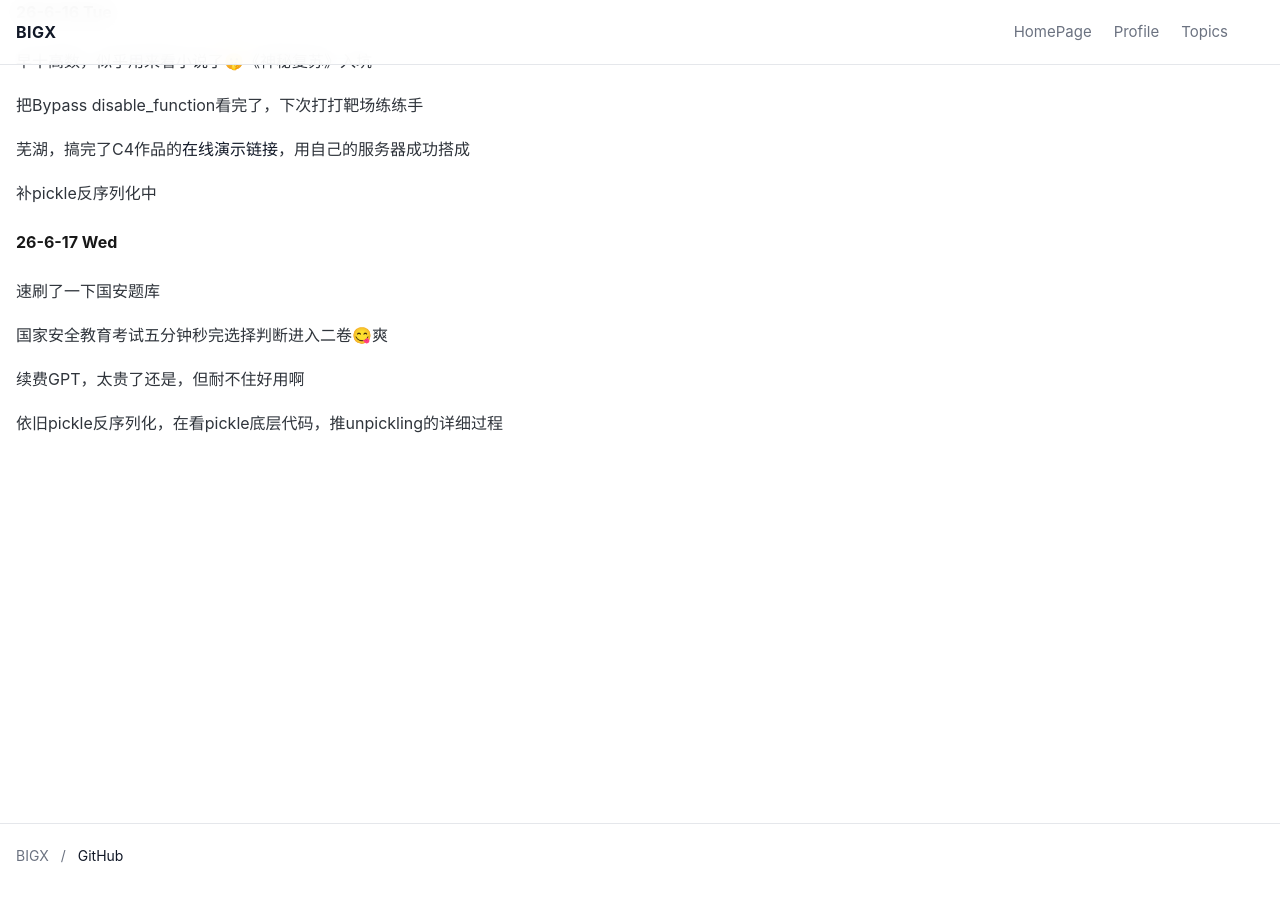
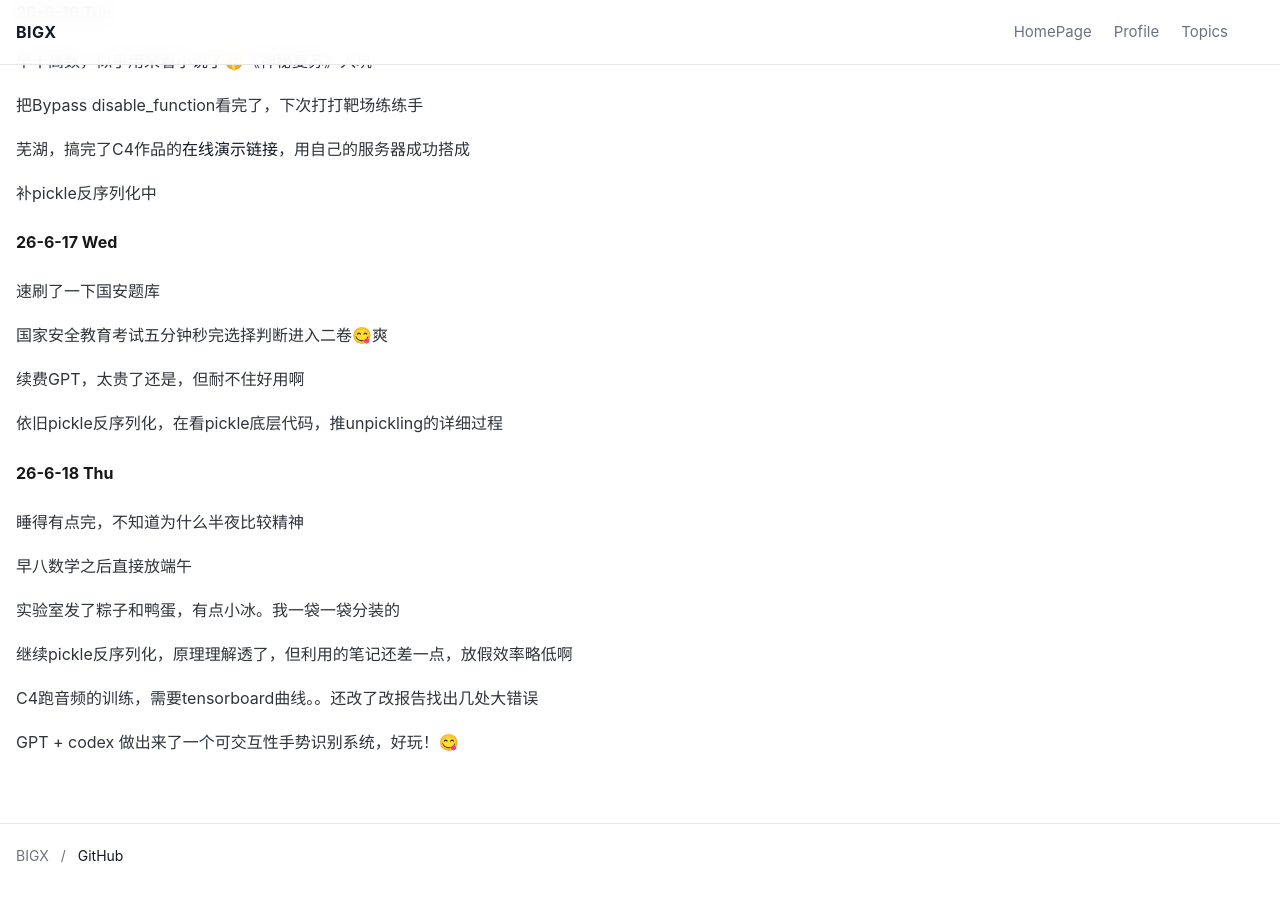
Before and after one commit to BIGX-bigx/BIGX-bigx.github.io, a Jekyll site: the page built from diary.md, in a window 1280 px wide and 900 px high, scrolled down 537 px. Built offline with Jekyll 4.4.1, drawn with Linux system fonts in a browser that asks for light colours.

Commit message:
Update blog

```diff
--- a/diary.md
+++ b/diary.md
@@ -36,3 +36,17 @@ Bypass disable_functions得继续整理，没整完
 续费GPT，太贵了还是，但耐不住好用啊
 
 依旧pickle反序列化，在看pickle底层代码，推unpickling的详细过程
+
+#### **26-6-18 Thu**
+
+睡得有点完，不知道为什么半夜比较精神
+
+早八数学之后直接放端午
+
+实验室发了粽子和鸭蛋，有点小冰。我一袋一袋分装的
+
+继续pickle反序列化，原理理解透了，但利用的笔记还差一点，放假效率略低啊
+
+C4跑音频的训练，需要tensorboard曲线。。还改了改报告找出几处大错误
+
+GPT + codex 做出来了一个可交互性手势识别系统，好玩！😋
```
